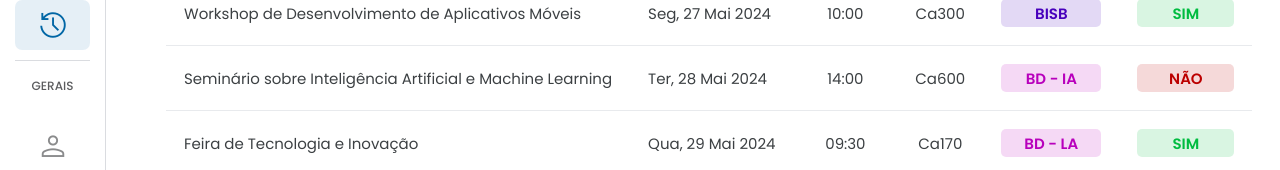
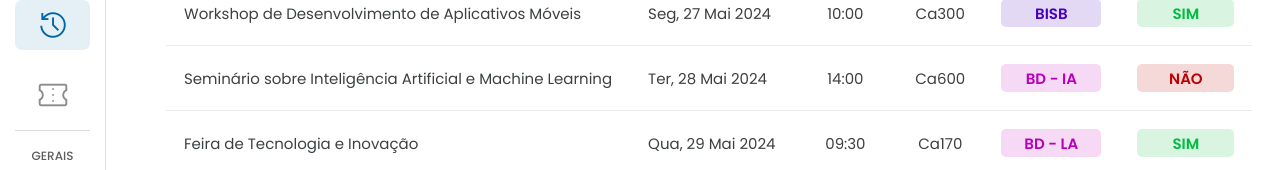
Before and after one commit to EsyProject/EsyFrontend, a React (Vite) app: page /historic in a window 1280 px wide. Shown: the part 364-534 px from the top of the page. Built offline with nearby package versions, Linux system fonts and the light colour scheme.

Commit message:
feat: adding new icon to sidebar

```diff
--- a/src/components/Sidebar/Sidebar.jsx
+++ b/src/components/Sidebar/Sidebar.jsx
@@ -79,6 +79,19 @@ const Sidebar = ({ isOpen, toggleSidebar, activePage }) => {
               onClick={() => setActiveIcon("history")}
             />
           </Link>
+
+          <Link to="/tickets">
+            <SidebarIcon
+              iconName="confirmation_number"
+              text="Tickets"
+              buttonClassName="icon-hover"
+              className="calendar"
+              textClassName="sidebar-text"
+              active={activeIcon === "confirmation_number"}
+              onClick={() => setActiveIcon("confirmation_number")}
+            />
+          </Link>
+
           <div className="border-bottom"></div>
           <div className={`nav-text ${isOpen ? "active" : ""}`}>
             <h5>GERAIS</h5>
```
